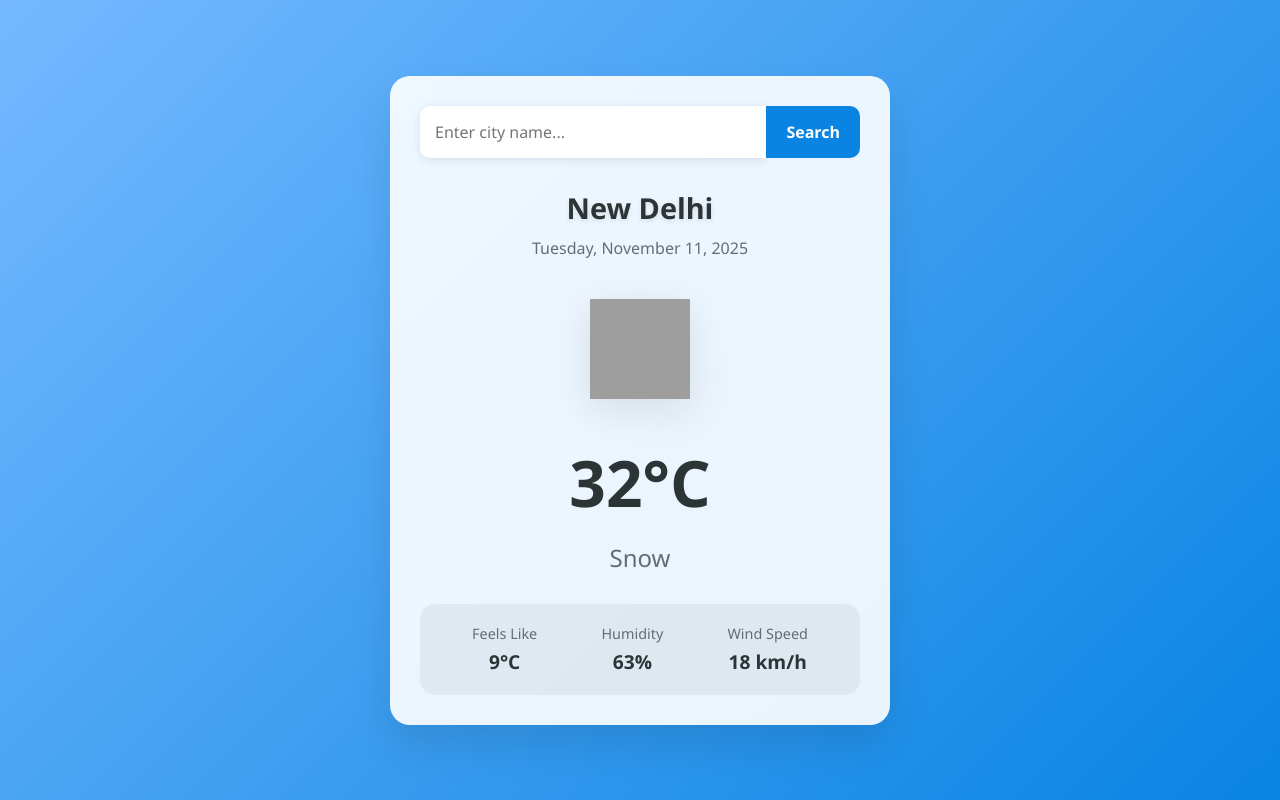
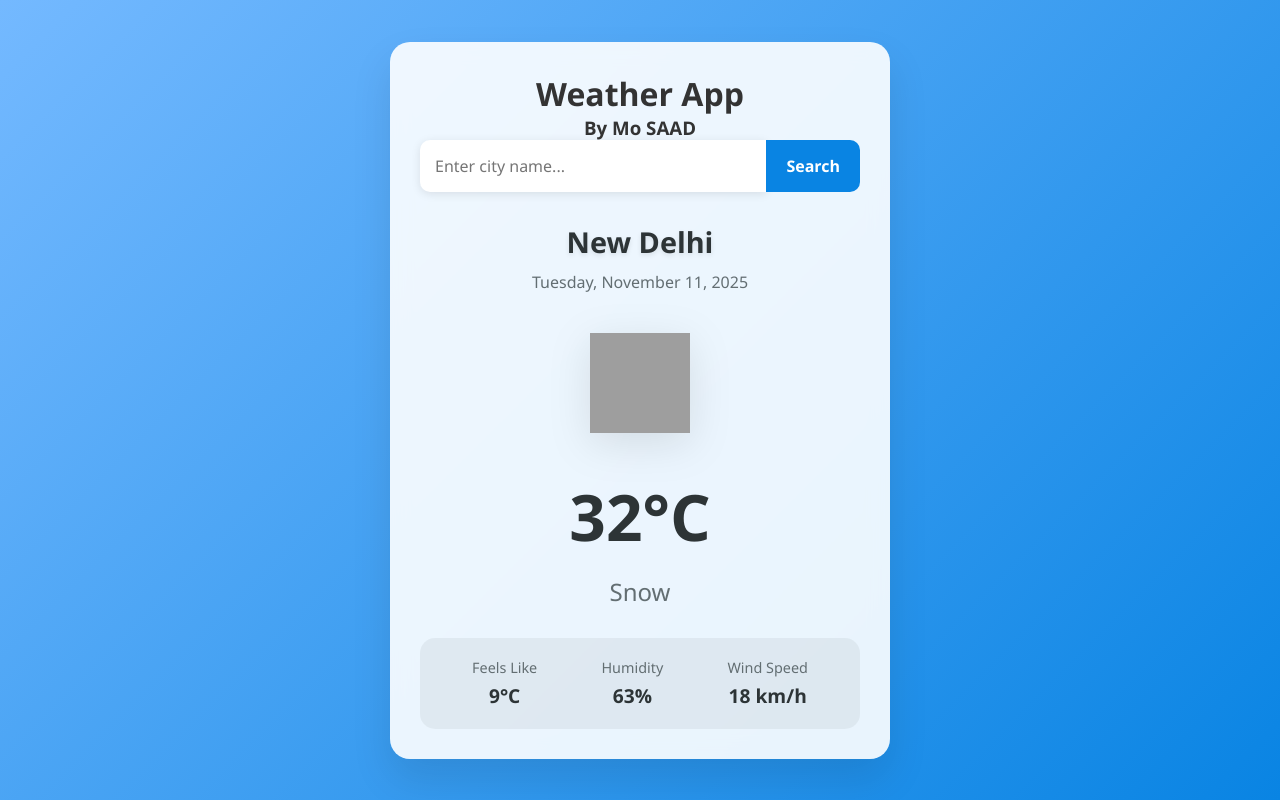
Before and after one commit to Tufailahmad89/weathers-app, a plain HTML site: page index.html in a window 1280 px wide. Drawn offline with Linux system fonts and the light colour scheme; grey boxes are pictures that could not be loaded.

Commit message:
Update index.html

```diff
--- a/index.html
+++ b/index.html
@@ -3,11 +3,13 @@
 <head>
     <meta charset="UTF-8">
     <meta name="viewport" content="width=device-width, initial-scale=1.0">
-    <title>Weather App</title>
+    <title>Mo SAAD Sitapur</title>
     <link rel="stylesheet" href="style.css">
 </head>
 <body>
     <div class="container">
+        <h1>Weather App</h1>
+    <h3>By Mo SAAD</h3>
         <div class="search-box">
             <input type="text" id="cityInput" placeholder="Enter city name..." autocomplete="off">
             <button id="searchBtn">Search</button>
@@ -42,4 +44,5 @@
 
 </body>
 <script src="script.js"></script>
+
 </html>
```
